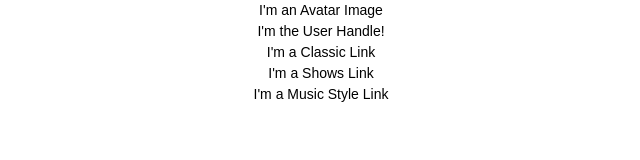
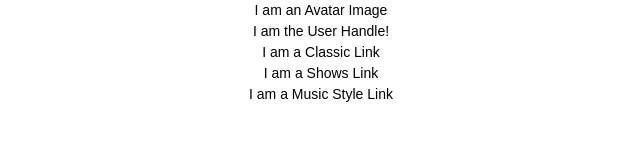
Before and after one commit to amtrav42/linkTree, a Gatsby site in the folder linktree/: page / in a window 1280 px wide. Shown: the full height of the page, 319-959 px from the left. Built offline with nearby package versions, Linux system fonts and the light colour scheme; Gatsby itself is replaced by a stand-in of ours; a web font is replaced by a local one.

Commit message:
linting installed and working

```diff
--- a/linktree/gatsby-config.js
+++ b/linktree/gatsby-config.js
@@ -6,5 +6,6 @@
 
 module.exports = {
   /* Your site config here */
-  plugins: [],
+  plugins: [
+	'gatsby-plugin-eslint'],
 }
--- a/linktree/src/components/avatar/index.jsx
+++ b/linktree/src/components/avatar/index.jsx
@@ -1,5 +1,5 @@
-import React from "react"
+import React from 'react';
 
 export default function Avatar() {
-  return <div>I'm an Avatar Image</div>
+  return <div>I am an Avatar Image</div>;
 }
--- a/linktree/src/components/classicLink/index.jsx
+++ b/linktree/src/components/classicLink/index.jsx
@@ -1,5 +1,5 @@
-import React from "react"
+import React from 'react';
 
 export default function ClassicLink() {
-  return <div>I'm a Classic Link</div>
+  return <div>I am a Classic Link</div>;
 }
--- a/linktree/src/components/musicStyle/index.jsx
+++ b/linktree/src/components/musicStyle/index.jsx
@@ -1,5 +1,5 @@
-import React from "react"
+import React from 'react';
 
 export default function MusicStyle() {
-  return <div>I'm a Music Style Link</div>
+  return <div>I am a Music Style Link</div>;
 }
--- a/linktree/src/components/showsLink/index.jsx
+++ b/linktree/src/components/showsLink/index.jsx
@@ -1,5 +1,5 @@
-import React from "react"
+import React from 'react';
 
 export default function ShowsLink() {
-  return <div>I'm a Shows Link</div>
+  return <div>I am a Shows Link</div>;
 }
--- a/linktree/src/components/userHandle/index.jsx
+++ b/linktree/src/components/userHandle/index.jsx
@@ -1,5 +1,5 @@
-import React from "react"
+import React from 'react';
 
 export default function UserHandle() {
-  return <div>I'm the User Handle!</div>
+  return <div>I am the User Handle!</div>;
 }
--- a/linktree/src/pages/index.js
+++ /dev/null
@@ -1,20 +0,0 @@
-import React from "react";
-import Avatar from "../components/Avatar";
-import UserHandle from "../components/UserHandle";
-import ClassicLink from "../components/ClassicLink";
-import ShowsLink from "../components/ShowsLink";
-import MusicStyle from "../components/MusicStyle";
-import '../styles/reset.css';
-import '../styles/global.css';
-
-export default function Home() {
-  return (
-  	<div>
-		<Avatar />
-		<UserHandle />
-		<ClassicLink />
-		<ShowsLink />
-		<MusicStyle />
-	</div>
-  );
-}
--- /dev/null
+++ b/linktree/src/pages/index.jsx
@@ -0,0 +1,20 @@
+import React from 'react';
+import Avatar from '../components/avatar';
+import UserHandle from '../components/userHandle';
+import ClassicLink from '../components/classicLink';
+import ShowsLink from '../components/showsLink';
+import MusicStyle from '../components/musicStyle';
+import '../styles/reset.css';
+import '../styles/global.css';
+
+export default function Home() {
+  return (
+    <div>
+      <Avatar />
+      <UserHandle />
+      <ClassicLink />
+      <ShowsLink />
+      <MusicStyle />
+    </div>
+  );
+}
```
Also changed, not shown: linktree/package.json (+11 -4 lines), 2 other files.
